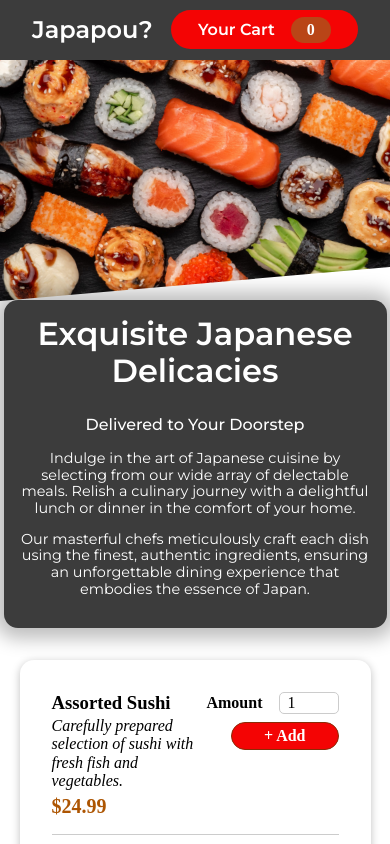
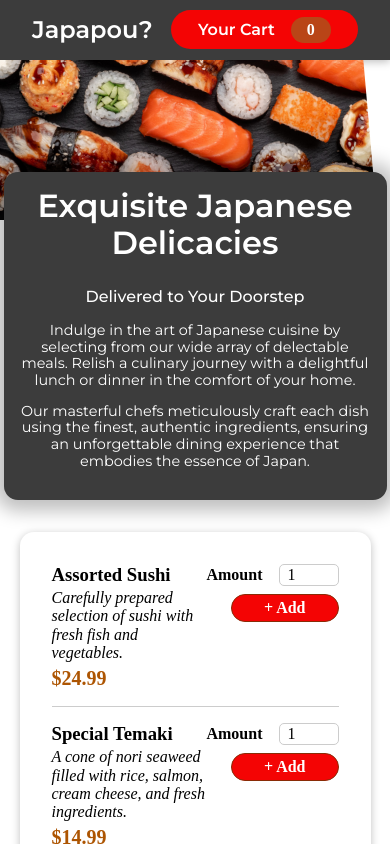
Before and after one commit to henriquepx/app-order-food, a React (Vite) app: page / in a window 390 px wide. Shown: the top 844 px of the page. Built offline with nearby package versions, Linux system fonts and the light colour scheme.

Commit message:
feat: final adjustments

```diff
--- a/src/components/Layout/Header.module.css
+++ b/src/components/Layout/Header.module.css
@@ -7,6 +7,9 @@ header {
     padding: 0rem 2rem;
     box-shadow: 0 2px 8px rgba(0, 0, 0, 0.25);
     z-index: 10;
+    @media (max-width: 375px) {
+      padding: 0rem .7rem;
+    }
   }
 
 .titleheader {
@@ -20,10 +23,16 @@ header {
     height: 25rem;
     z-index: 0;
     overflow: hidden;
+    @media (max-width: 450px) {
+      height: 10rem;
+    }
   }
 
   .main-image img {
-    width: 110%;
+    width: 100%;
     object-fit: cover;
     transform: rotateZ(-5deg) translateY(-4rem) translateX(-1rem);
+    @media (max-width: 375px) {
+      width: 180%;
+    }
   }
--- a/src/components/Layout/HeaderCartButton.module.css
+++ b/src/components/Layout/HeaderCartButton.module.css
@@ -10,6 +10,9 @@
     align-items: center;
     border-radius: 25px;
     font-weight: bold;
+    @media (max-width: 375px) {
+      padding: 0.2rem .9rem;
+    }
   }
 
   .button:hover,
--- a/src/components/Meals/MealsSummary.module.css
+++ b/src/components/Meals/MealsSummary.module.css
@@ -11,6 +11,9 @@
     padding: 1rem;
     box-shadow: 0 1px 18px 10px rgba(0, 0, 0, 0.25);
     font-family: 'Montserrat', sans-serif;
+    @media (max-width: 450px) {
+      margin-top: -3rem;
+    }
   }
 
   .summary h2 {
```
